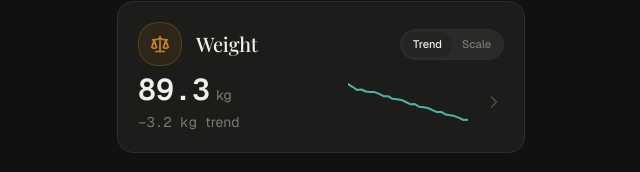
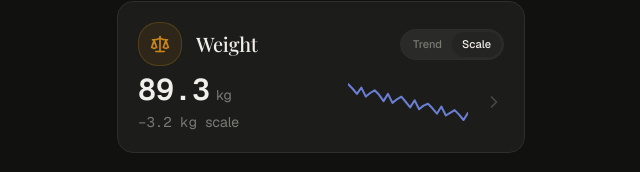
Before and after one commit to trackdco/trackd-co-app, a Next.js app: page /preview/home in a window 1280 px wide. Shown: the part 942-1114 px from the top of the page, without its empty margins (319-959 px from the left). Built offline with nearby package versions, Linux system fonts and the light colour scheme; no server answers.

Commit message:
fix(weight): default the Home weight card to Scale, not Trend (#45)
Follow-up to #44 — WeightGlanceCard (Home/Progress/desktop interstitial) still defaulted to Trend; now defaults to Scale to match the full Weight view.

```diff
--- a/components/home/WeightGlanceCard.tsx
+++ b/components/home/WeightGlanceCard.tsx
@@ -65,7 +65,9 @@ function stat(vals: number[]): Stat {
  * and via the + menu. Neutral presentation — no good/bad colouring.
  */
 export function WeightGlanceCard({ series, unit, onOpenDetail }: WeightGlanceCardProps) {
-  const [mode, setMode] = useState<WeightMode>("trend")
+  // Starts on the raw SCALE reading; the user can switch to the smoothed trend
+  // themselves (matches the full Weight view — never auto-selects trend).
+  const [mode, setMode] = useState<WeightMode>("scale")
   const empty = series.length === 0
 
   const scaleAll = series.map((p) => kgToUnit(p.kg, unit))
```
